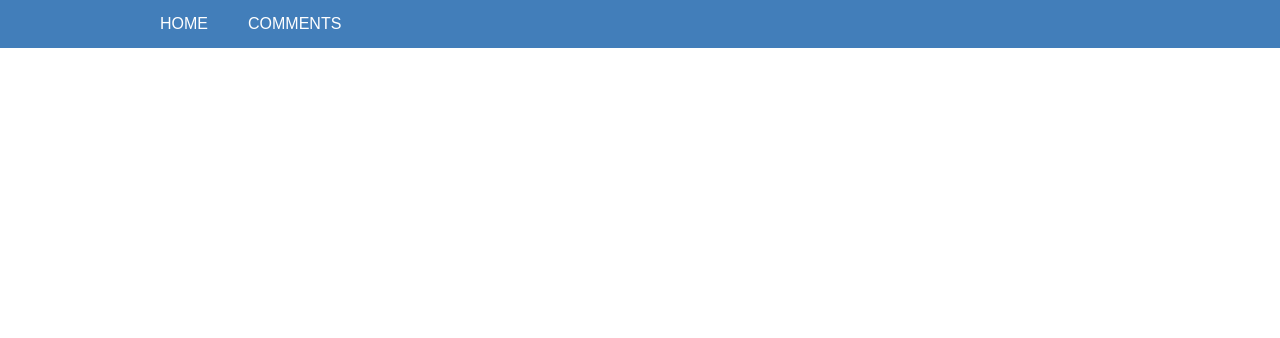
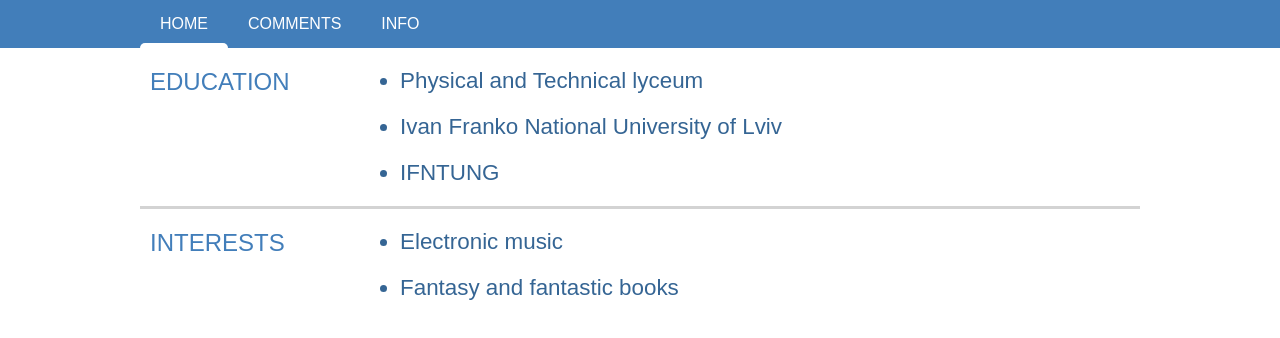
Before and after one commit to YuriyChobanyuk/ngPortfolio, an Angular app: page /fullinfo in a window 1280 px wide. Before the commit this address led to /. Shown: the top 338 px of the page. Built offline with nearby package versions, Linux system fonts and the light colour scheme.

Commit message:
some changes

```diff
--- a/src/app/app-routing.module.ts
+++ b/src/app/app-routing.module.ts
@@ -2,6 +2,7 @@
 import { Routes, RouterModule } from '@angular/router';
 import {BaseinfoComponent} from './baseinfo/baseinfo.component';
 import {CommentsComponent} from './comments/comments.component';
+import {FullInfoComponent} from './full-info/full-info.component';
 
 
 const routes: Routes = [
@@ -16,6 +17,10 @@
   { path: '',
     redirectTo: 'baseinfo',
     pathMatch: 'full'
+  },
+  {
+    path: 'fullinfo',
+    component: FullInfoComponent
   }
 ];
 
--- a/src/app/app.module.ts
+++ b/src/app/app.module.ts
@@ -7,13 +7,15 @@
 import { CommentsComponent } from './comments/comments.component';
 import { NavigationComponent } from './navigation/navigation.component';
 import {FormsModule} from '@angular/forms';
+import { FullInfoComponent } from './full-info/full-info.component';
 
 @NgModule({
   declarations: [
     AppComponent,
     BaseinfoComponent,
     CommentsComponent,
-    NavigationComponent
+    NavigationComponent,
+    FullInfoComponent
   ],
   imports: [
     BrowserModule,
--- a/src/app/comment.service.ts
+++ b/src/app/comment.service.ts
@@ -15,7 +15,7 @@
 
   comments: Comment[] = [];
 
-  addComment(comment: Comment){
+  addComment(comment: Comment) {
     this.comments.push(comment);
   }
 }
--- /dev/null
+++ b/src/app/full-info/full-info.component.html
@@ -0,0 +1,24 @@
+<div class="full-info">
+  <div class="wrapper">
+    <div class="row">
+      <div class="full-info__title column-desktop-1-4">Education</div>
+      <div class="full-info__data column-desktop-3-4">
+        <ul>
+          <li class="full-info__item m-b-20">Physical and Technical lyceum</li>
+          <li class="full-info__item m-b-20">Ivan Franko National University of Lviv</li>
+          <li class="full-info__item m-b-20">IFNTUNG</li>
+        </ul>
+      </div>
+      <div class="underline m-b-20"></div>
+      <div class="full-info__title column-desktop-1-4">Interests</div>
+      <div class="full-info__data column-desktop-3-4">
+        <ul>
+          <li class="full-info__item m-b-20">Electronic music</li>
+          <li class="full-info__item m-b-20">Fantasy and fantastic books</li>
+        </ul>
+      </div>
+      <div class="full-info__title column-desktop-1-4"></div>
+      <div class="full-info__data column-desktop-3-4"></div>
+    </div>
+  </div>
+</div>
--- /dev/null
+++ b/src/app/full-info/full-info.component.sass
@@ -0,0 +1,20 @@
+@import "../../assets/sass/vars"
+.full-info
+
+  &__title
+    font-size: 1.5rem
+    text-transform: uppercase
+    color: $main-color
+
+  &__data
+    ul
+      list-style-type: disc
+
+      li
+        font-size: 1.4rem
+        color: $main-color-darken
+
+.underline
+  width: 100%
+  height: 3px
+  background-color: lightgrey
--- /dev/null
+++ b/src/app/full-info/full-info.component.ts
@@ -0,0 +1,15 @@
+import { Component, OnInit } from '@angular/core';
+
+@Component({
+  selector: 'app-full-info',
+  templateUrl: './full-info.component.html',
+  styleUrls: ['./full-info.component.sass']
+})
+export class FullInfoComponent implements OnInit {
+
+  constructor() { }
+
+  ngOnInit() {
+  }
+
+}
--- a/src/app/navigation/navigation.component.html
+++ b/src/app/navigation/navigation.component.html
@@ -1,8 +1,9 @@
-<nav class="navigation m-b-20">
+<nav class="navigation m-b-20" (click)="setActivePoint($event)">
   <div class="wrapper">
     <div class="row">
-      <a routerLink='baseinfo'>Home</a>
+      <a routerLink='baseinfo' class="active-link">Home</a>
       <a routerLink='comments'>Comments</a>
+      <a routerLink='fullinfo'>Info</a>
     </div>
   </div>
 </nav>
--- a/src/app/navigation/navigation.component.sass
+++ b/src/app/navigation/navigation.component.sass
@@ -9,6 +9,23 @@
     display: block
     transition: .3s
     text-transform: uppercase
+    position: relative
 
     &:hover
       background-color: $main-color-lighten
+
+    &:before
+      transition: .3s
+      content: ''
+      position: absolute
+      bottom: 0
+      left: 0
+      width: 100%
+      height: 0
+      background-color: white
+      border-radius: 5px 5px 0 0
+
+.active-link
+
+  &:before
+    height: 5px !important
--- a/src/app/navigation/navigation.component.ts
+++ b/src/app/navigation/navigation.component.ts
@@ -1,4 +1,5 @@
 import { Component, OnInit } from '@angular/core';
+import {log} from 'util';
 
 @Component({
   selector: 'app-navigation',
@@ -10,6 +11,19 @@
   constructor() { }
 
   ngOnInit() {
+
+  }
+
+  setActivePoint(event) {
+    const navLinks = document.querySelectorAll('nav a');
+    if ([].includes.call(navLinks, event.target)) {
+      [].forEach.call(navLinks, item => {
+        item.classList.remove('active-link');
+        if (event.target === item) {
+          item.classList.add('active-link');
+        }
+      });
+    }
   }
 
 }
```
